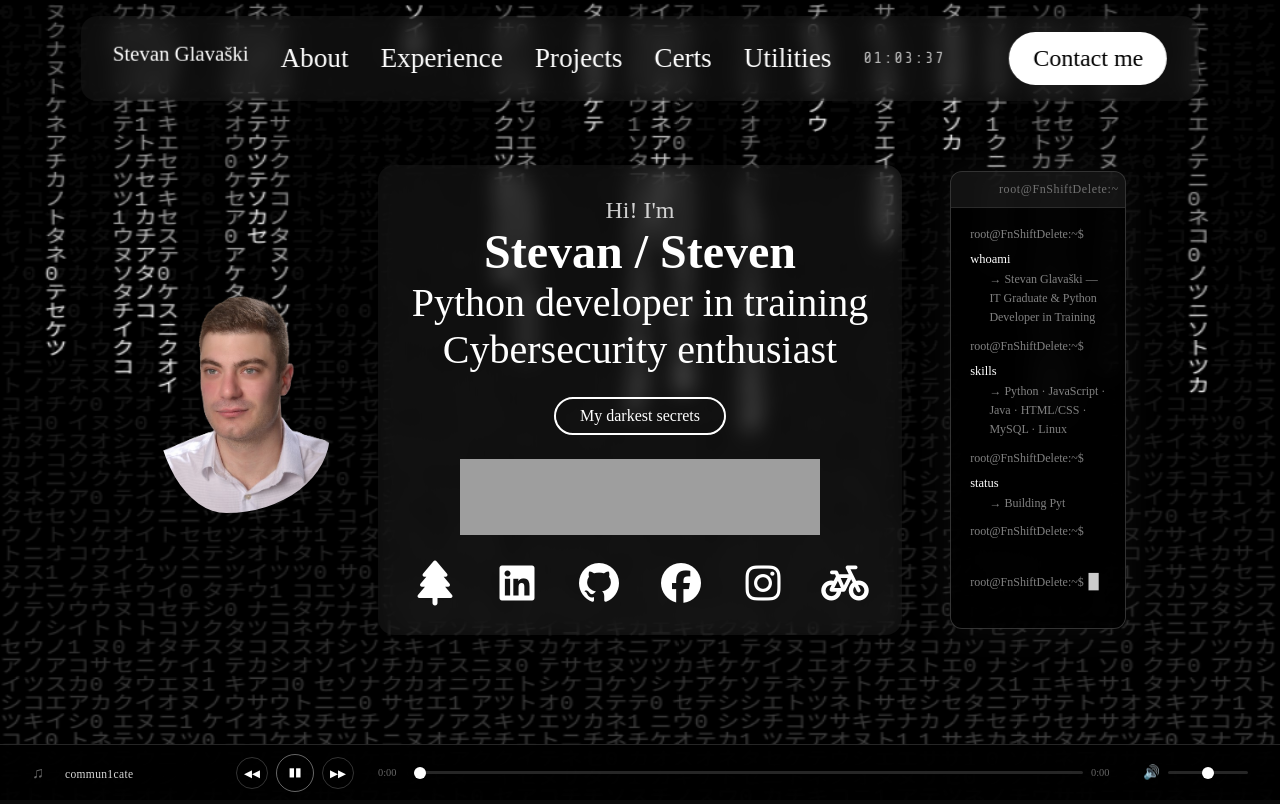
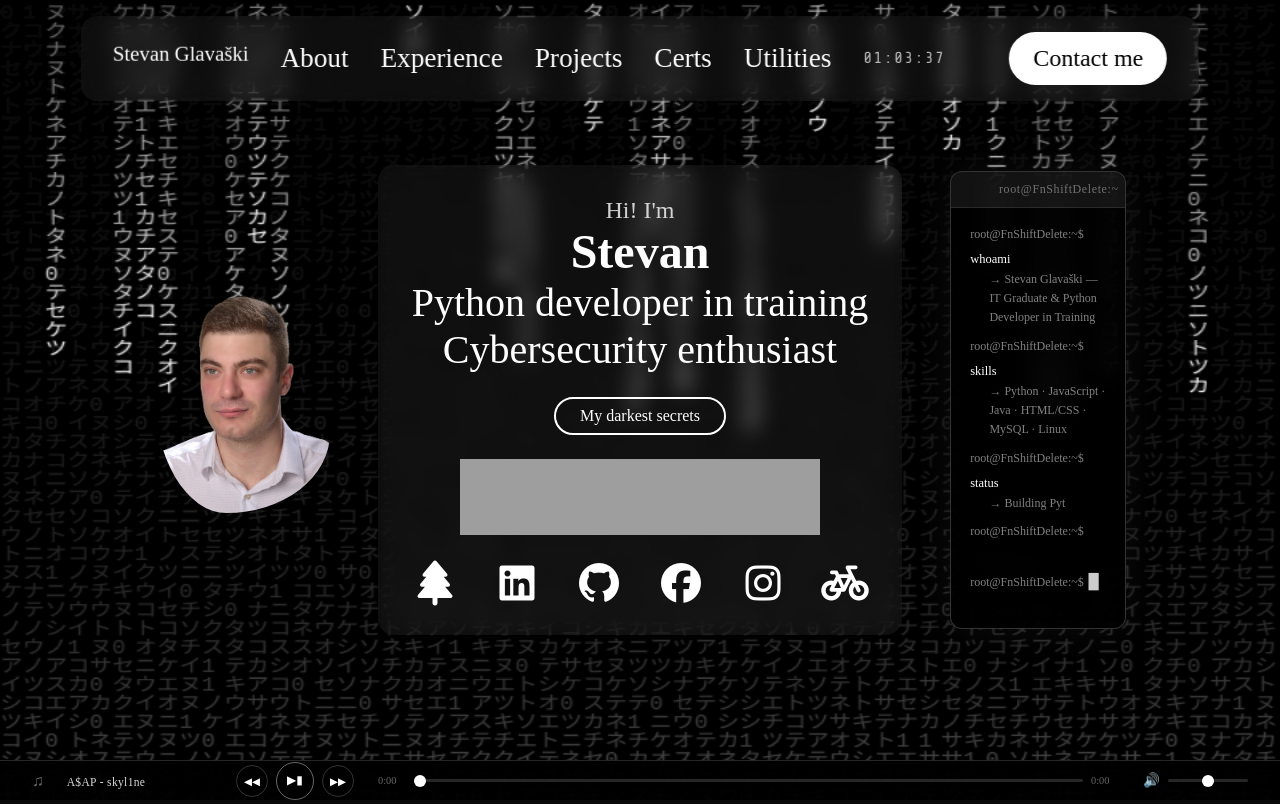
Before and after one commit to GnuWorm32o5/Shift-Delete, a plain HTML site: page index.html in a window 1280 px wide. Shown: the top 804 px of the page. Drawn offline with nearby package versions, Linux system fonts and the light colour scheme; no server answers; grey boxes are pictures that could not be loaded.

Commit message:
Music change, name print and music player size change

```diff
--- a/index.html
+++ b/index.html
@@ -550,7 +550,7 @@ cleaning, thermal repasting and general troubleshooting.</p>
     <!-- Controls -->
     <div class="player-controls">
         <button class="player-btn" id="prev-btn" title="Previous">&#9664;&#9664;</button>
-        <button class="player-btn play-btn" id="play-btn" title="Play/Pause">&#9646;&#9646;</button>
+        <button class="player-btn play-btn" id="play-btn" title="Play/Pause">&#9654;&#9646;</button>
         <button class="player-btn" id="next-btn" title="Next">&#9654;&#9654;</button>
     </div>
 
--- a/script.js
+++ b/script.js
@@ -72,7 +72,7 @@ window.addEventListener('resize', () => {
 });
 
 // Typing name animation
-const text   = "Stevan / Steven";
+const text   = "Stevan";
 const target = document.getElementById('typing-text');
 let i = 0;
 
@@ -399,8 +399,8 @@ detectUA();
 // Music player
 
 const tracks = [
-    { name: "commun1cate", src: "/music/comm.mp3"    },
-    { name: "c0wgirl",     src: "/music/cowgirl.mp3" },
+    { name: "A$AP - skyl1ne", src: "/music/A$AP Rocky, $UICIDEBOY$, Denzel Curry - SKYLINE (Music Video).mp3"},
+    { name: "r4pture",     src: "/music/Rapture (John Creamer & Stephane K.mp3"}
 ];
 
 const audio       = document.getElementById('audio-player');
--- a/stylesheet.css
+++ b/stylesheet.css
@@ -884,7 +884,7 @@ footer ul li a {
     bottom: 0;
     left: 0;
     width: 100%;
-    height: 56px;
+    height: 40px;
     background: rgba(0, 0, 0, 0.92);
     border-top: 1px solid rgba(255, 255, 255, 0.15);
     backdrop-filter: blur(16px);
```
Also changed, not shown: 2 other files.
